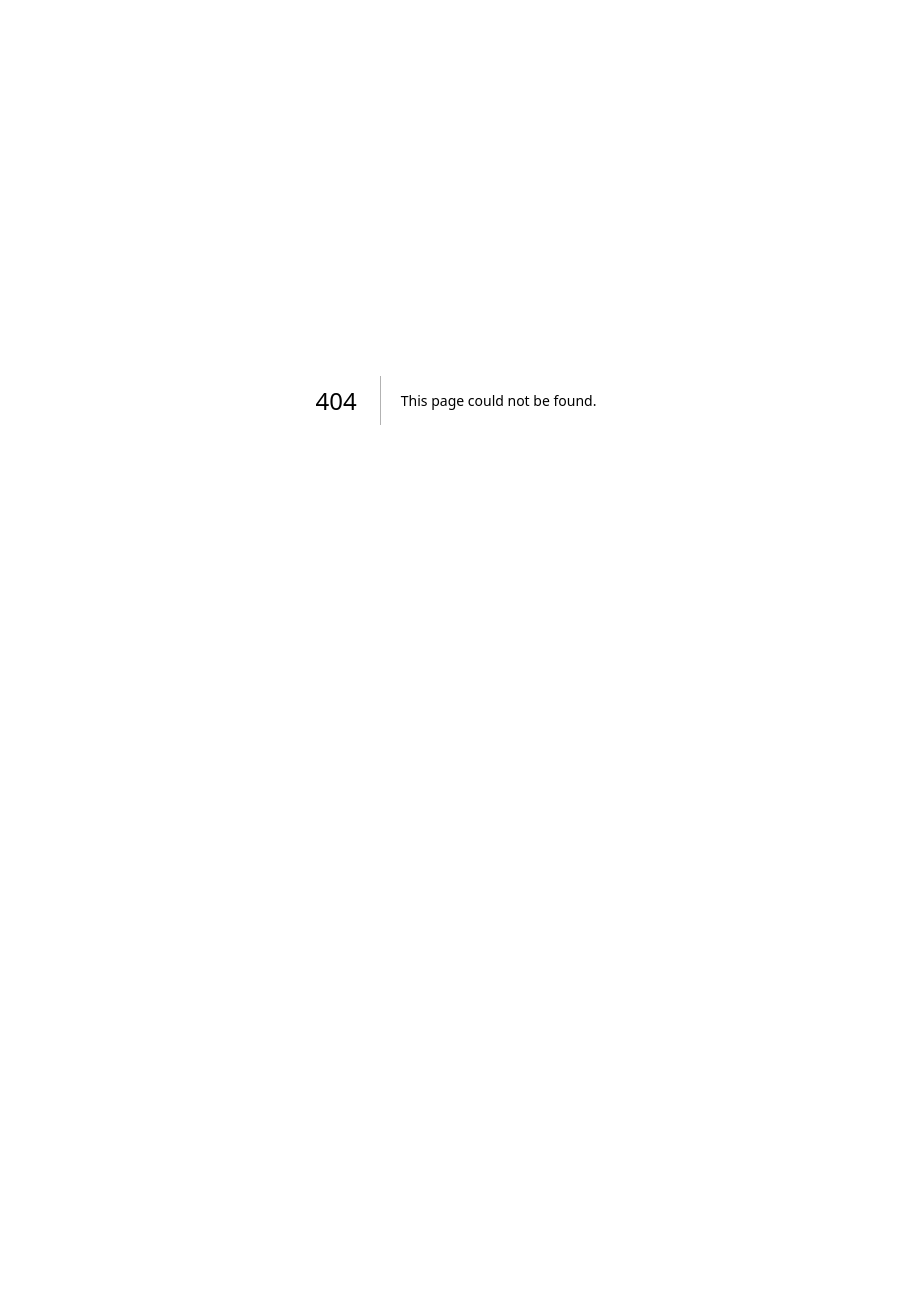
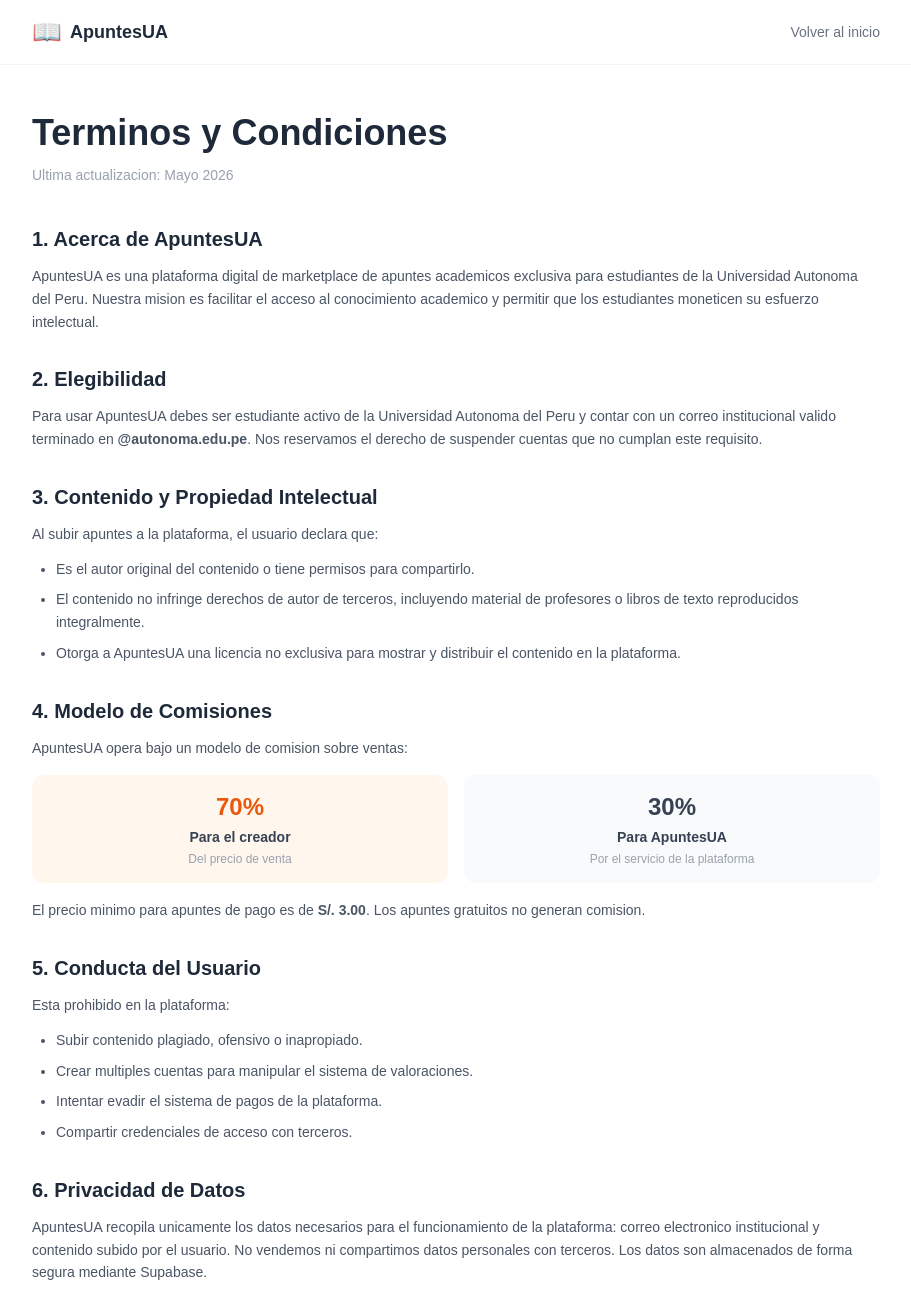
Before and after one commit to fernandezjefra1/marketplace-apuntes, a Next.js app: page /terminos in a window 1280 px wide. Before the commit this address had no page. Shown: the top 1297 px of the page, without its empty margins (184-1095 px from the left). Before the commit the page ends 800 px from the top, so only its background shows below. Built offline with nearby package versions, Linux system fonts and the light colour scheme.

Commit message:
pagina terminos y condiciones

```diff
--- /dev/null
+++ b/app/terminos/page.tsx
@@ -0,0 +1,113 @@
+export default function Terminos() {
+  return (
+    <div className="min-h-screen bg-white">
+
+      {/* Navbar */}
+      <nav className="bg-white border-b border-gray-100 sticky top-0 z-10">
+        <div className="max-w-4xl mx-auto px-6 py-4 flex items-center justify-between">
+          <div className="flex items-center gap-2">
+            <span className="text-2xl">📖</span>
+            <span className="font-bold text-gray-800 text-lg">ApuntesUA</span>
+          </div>
+          <button
+            onClick={() => window.location.href = '/'}
+            className="text-sm text-gray-500 hover:text-gray-700 transition"
+          >
+            Volver al inicio
+          </button>
+        </div>
+      </nav>
+
+      <div className="max-w-4xl mx-auto px-6 py-12">
+        <div className="mb-10">
+          <h1 className="text-4xl font-bold text-gray-800 mb-3">Terminos y Condiciones</h1>
+          <p className="text-gray-400 text-sm">Ultima actualizacion: Mayo 2026</p>
+        </div>
+
+        <div className="space-y-8 text-gray-600 text-sm leading-relaxed">
+
+          <section>
+            <h2 className="text-xl font-bold text-gray-800 mb-3">1. Acerca de ApuntesUA</h2>
+            <p>ApuntesUA es una plataforma digital de marketplace de apuntes academicos exclusiva para estudiantes de la Universidad Autonoma del Peru. Nuestra mision es facilitar el acceso al conocimiento academico y permitir que los estudiantes moneticen su esfuerzo intelectual.</p>
+          </section>
+
+          <section>
+            <h2 className="text-xl font-bold text-gray-800 mb-3">2. Elegibilidad</h2>
+            <p>Para usar ApuntesUA debes ser estudiante activo de la Universidad Autonoma del Peru y contar con un correo institucional valido terminado en <strong>@autonoma.edu.pe</strong>. Nos reservamos el derecho de suspender cuentas que no cumplan este requisito.</p>
+          </section>
+
+          <section>
+            <h2 className="text-xl font-bold text-gray-800 mb-3">3. Contenido y Propiedad Intelectual</h2>
+            <p className="mb-3">Al subir apuntes a la plataforma, el usuario declara que:</p>
+            <ul className="list-disc pl-6 space-y-2">
+              <li>Es el autor original del contenido o tiene permisos para compartirlo.</li>
+              <li>El contenido no infringe derechos de autor de terceros, incluyendo material de profesores o libros de texto reproducidos integralmente.</li>
+              <li>Otorga a ApuntesUA una licencia no exclusiva para mostrar y distribuir el contenido en la plataforma.</li>
+            </ul>
+          </section>
+
+          <section>
+            <h2 className="text-xl font-bold text-gray-800 mb-3">4. Modelo de Comisiones</h2>
+            <p>ApuntesUA opera bajo un modelo de comision sobre ventas:</p>
+            <div className="grid grid-cols-2 gap-4 mt-4">
+              <div className="rounded-xl p-4 text-center" style={{ backgroundColor: '#FFF7ED' }}>
+                <p className="text-2xl font-bold mb-1" style={{ color: '#EA580C' }}>70%</p>
+                <p className="text-sm font-semibold text-gray-700">Para el creador</p>
+                <p className="text-xs text-gray-400 mt-1">Del precio de venta</p>
+              </div>
+              <div className="bg-gray-50 rounded-xl p-4 text-center">
+                <p className="text-2xl font-bold mb-1 text-gray-700">30%</p>
+                <p className="text-sm font-semibold text-gray-700">Para ApuntesUA</p>
+                <p className="text-xs text-gray-400 mt-1">Por el servicio de la plataforma</p>
+              </div>
+            </div>
+            <p className="mt-4">El precio minimo para apuntes de pago es de <strong>S/. 3.00</strong>. Los apuntes gratuitos no generan comision.</p>
+          </section>
+
+          <section>
+            <h2 className="text-xl font-bold text-gray-800 mb-3">5. Conducta del Usuario</h2>
+            <p className="mb-3">Esta prohibido en la plataforma:</p>
+            <ul className="list-disc pl-6 space-y-2">
+              <li>Subir contenido plagiado, ofensivo o inapropiado.</li>
+              <li>Crear multiples cuentas para manipular el sistema de valoraciones.</li>
+              <li>Intentar evadir el sistema de pagos de la plataforma.</li>
+              <li>Compartir credenciales de acceso con terceros.</li>
+            </ul>
+          </section>
+
+          <section>
+            <h2 className="text-xl font-bold text-gray-800 mb-3">6. Privacidad de Datos</h2>
+            <p>ApuntesUA recopila unicamente los datos necesarios para el funcionamiento de la plataforma: correo electronico institucional y contenido subido por el usuario. No vendemos ni compartimos datos personales con terceros. Los datos son almacenados de forma segura mediante Supabase.</p>
+          </section>
+
+          <section>
+            <h2 className="text-xl font-bold text-gray-800 mb-3">7. Pagos y Reembolsos</h2>
+            <p>Los pagos se procesan a traves de pasarelas de pago seguras. Una vez completada una compra, no se aceptan reembolsos salvo que el contenido adquirido no corresponda a lo descrito en la publicacion. En ese caso, el usuario puede reportar el problema a nuestro equipo.</p>
+          </section>
+
+          <section>
+            <h2 className="text-xl font-bold text-gray-800 mb-3">8. Modificaciones</h2>
+            <p>ApuntesUA se reserva el derecho de modificar estos terminos en cualquier momento. Los cambios seran notificados a los usuarios mediante correo electronico institucional.</p>
+          </section>
+
+          <section>
+            <h2 className="text-xl font-bold text-gray-800 mb-3">9. Contacto</h2>
+            <p>Para consultas sobre estos terminos puedes contactarnos a traves de tu correo institucional. Responderemos en un plazo maximo de 48 horas habiles.</p>
+          </section>
+
+        </div>
+
+        <div className="mt-12 pt-8 border-t border-gray-100 text-center">
+          <p className="text-gray-400 text-xs">ApuntesUA — Universidad Autonoma del Peru — 2026</p>
+          <button
+            onClick={() => window.location.href = '/'}
+            className="mt-4 text-white px-8 py-3 rounded-xl font-semibold text-sm"
+            style={{ backgroundColor: '#EA580C' }}
+          >
+            Volver al inicio
+          </button>
+        </div>
+      </div>
+    </div>
+  )
+}
```
